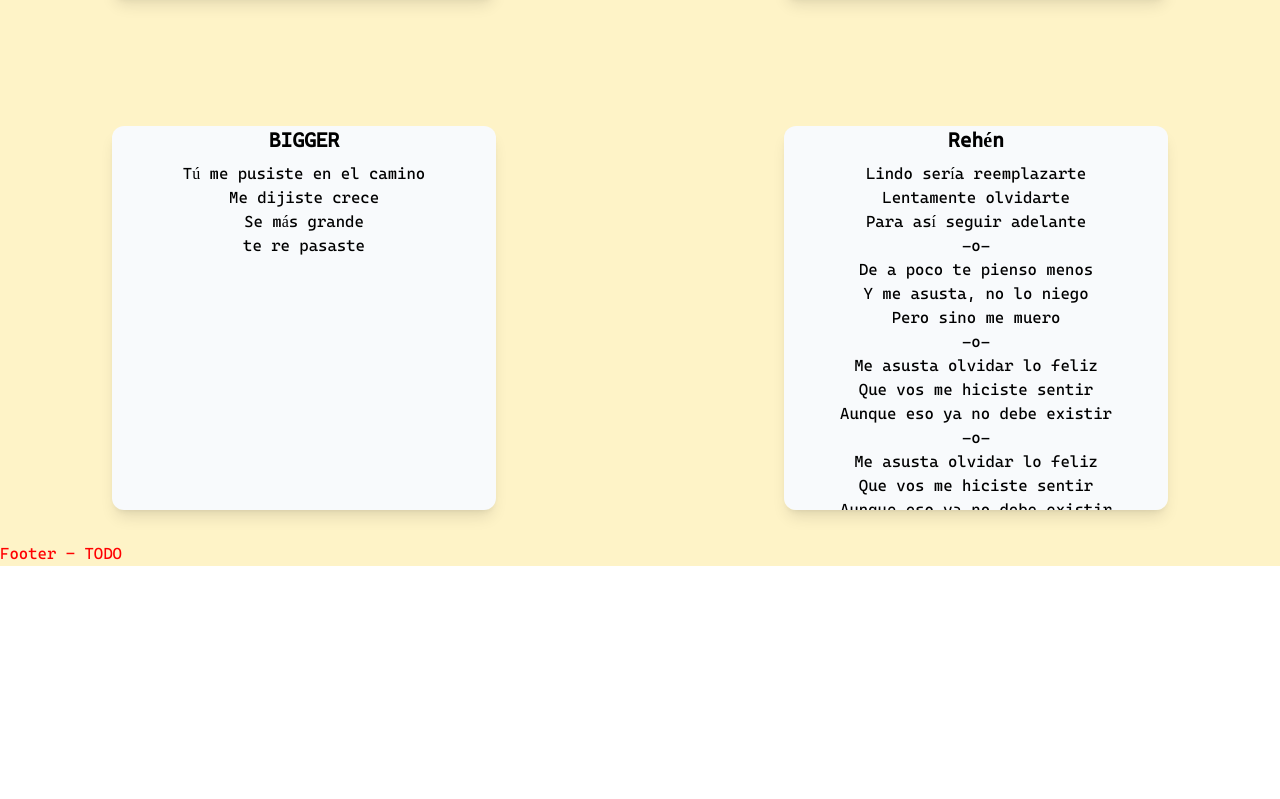
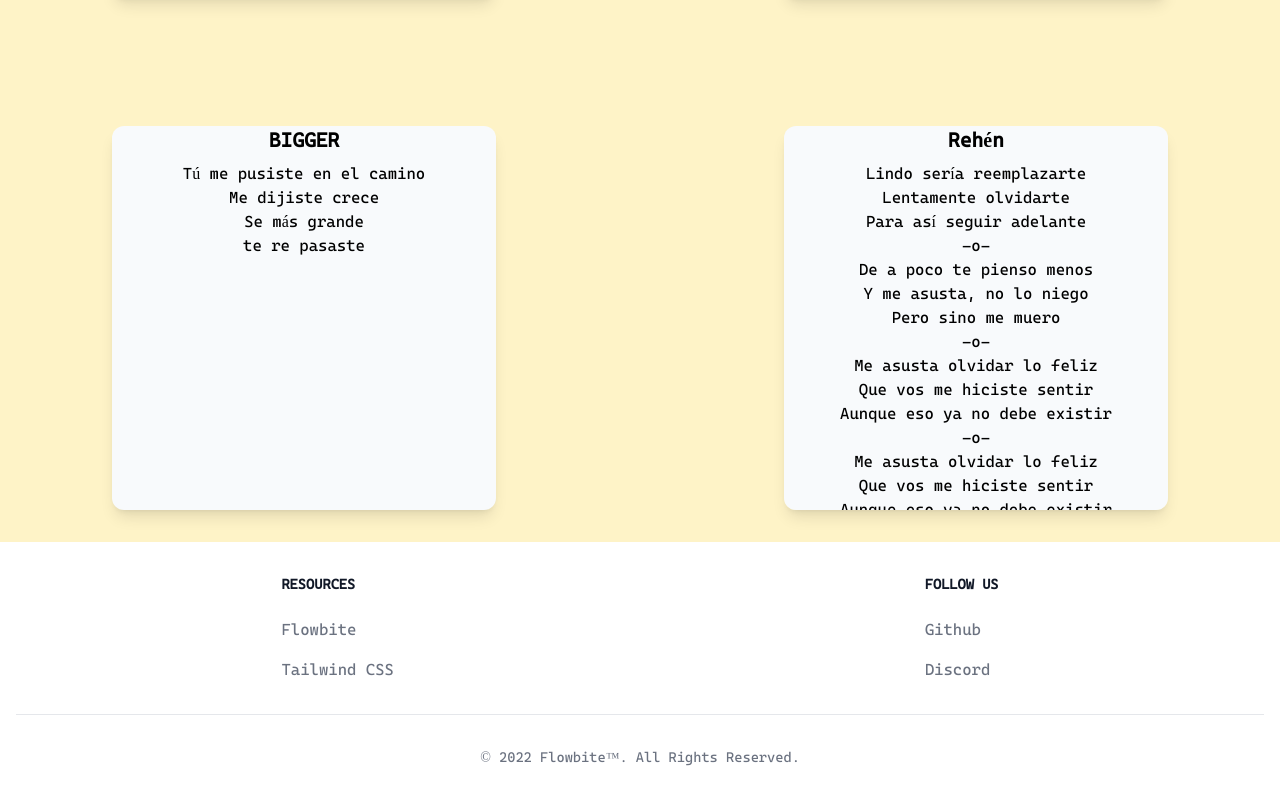
Before and after one commit to 1gnale/POOP-ts, a React (Vite) app: page / in a window 1280 px wide. Shown: the part 498-1297 px from the top of the page. Before the commit the page ends 1064 px from the top, so only its background shows below. Built offline with nearby package versions, Linux system fonts and the light colour scheme.

Commit message:
styles: mock footer

```diff
--- a/src/components/footer/Footer.tsx
+++ b/src/components/footer/Footer.tsx
@@ -2,8 +2,36 @@
 
 const Footer = () => { // TODO Footer component
     return (
-        <footer>
-            <a style={{color: "red"}}>Footer - TODO</a>
+        <footer className="bg-white dark:bg-gray-900">
+            <div className="mx-auto w-full max-w-screen-xl p-4 py-6 lg:py-8">
+                <div className="flex justify-around">
+                    <div>
+                        <h2 className="mb-6 text-sm font-semibold text-gray-900 uppercase dark:text-white">Resources</h2>
+                        <ul className="text-gray-500 dark:text-gray-400 font-medium">
+                            <li className="mb-4">
+                                <a href="https://flowbite.com/" className="hover:underline">Flowbite</a>
+                            </li>
+                            <li>
+                                <a href="https://tailwindcss.com/" className="hover:underline">Tailwind CSS</a>
+                            </li>
+                        </ul>
+                    </div>
+                    <div>
+                        <h2 className="mb-6 text-sm font-semibold text-gray-900 uppercase dark:text-white">Follow us</h2>
+                        <ul className="text-gray-500 dark:text-gray-400 font-medium">
+                            <li className="mb-4">
+                                <a href="https://github.com/themesberg/flowbite" className="hover:underline ">Github</a>
+                            </li>
+                            <li>
+                                <a href="https://discord.gg/4eeurUVvTy" className="hover:underline">Discord</a>
+                            </li>
+                        </ul>
+                    </div>
+                </div>
+                <hr className="my-6 border-gray-200 sm:mx-auto dark:border-gray-700 lg:my-8" />
+                <span className="block text-sm text-gray-500 sm:text-center dark:text-gray-400">© 2022 <a href="https://flowbite.com/" className="hover:underline">Flowbite™</a>. All Rights Reserved.
+                </span>
+            </div>
         </footer>
     );
 }
```
Also changed, not shown: 1 other file (tests, documents, lock files or other folders).
